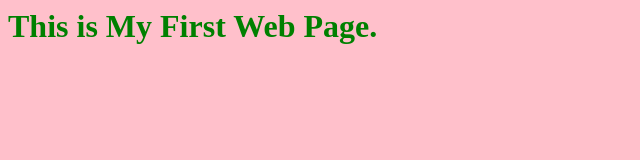
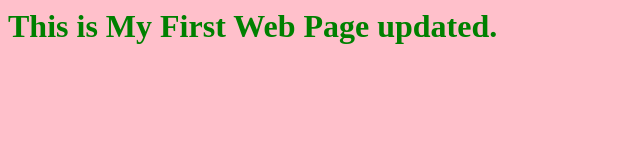
Before and after one commit to prashantb78/prashb78, a plain HTML site: page Index.html in a window 1280 px wide. Shown: the whole page, without its empty margins (0-640 px from the left). Drawn offline with Linux system fonts and the light colour scheme.

Commit message:
Update Index.html

```diff
--- a/Index.html
+++ b/Index.html
@@ -3,7 +3,7 @@
 Github Web-Site</title>
 <body style="background-color:pink;">
 <h1 style="color:green;">
-This is My First Web Page.
+This is My First Web Page updated.
 </h1>
 </body>
 </html>
```
